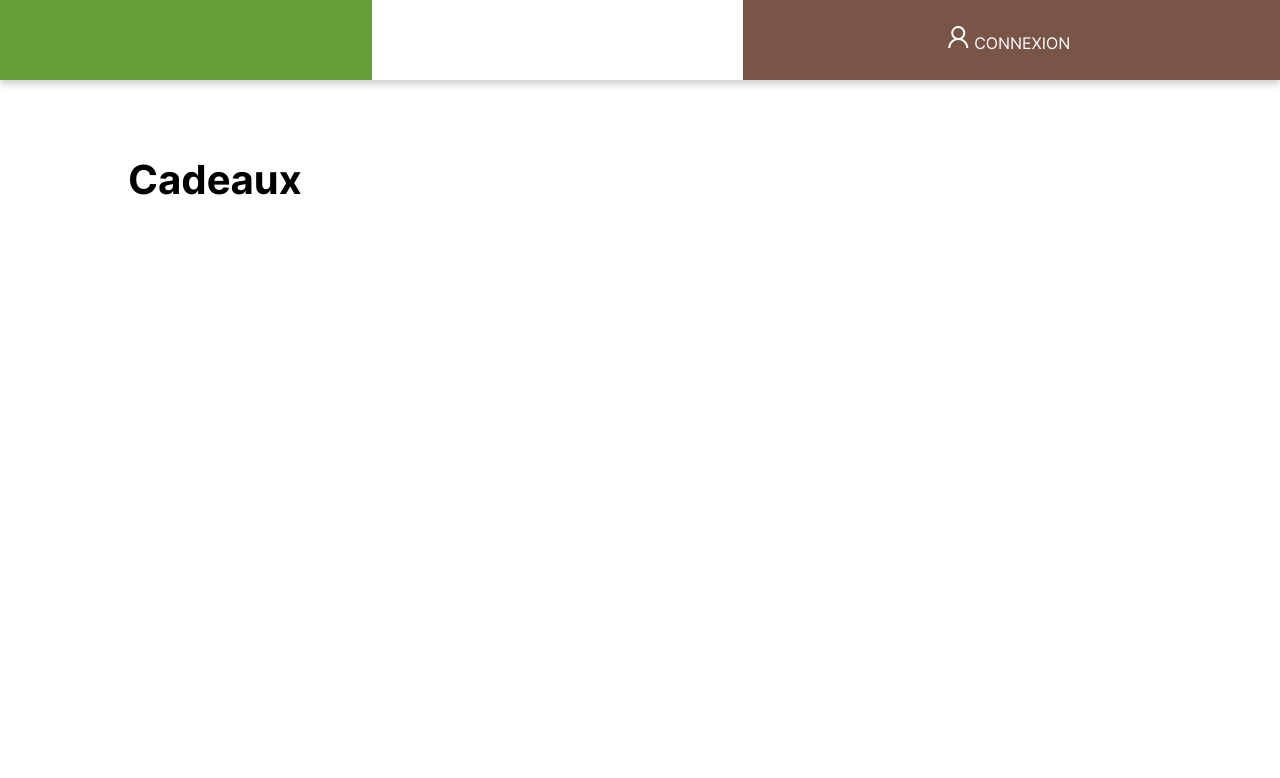
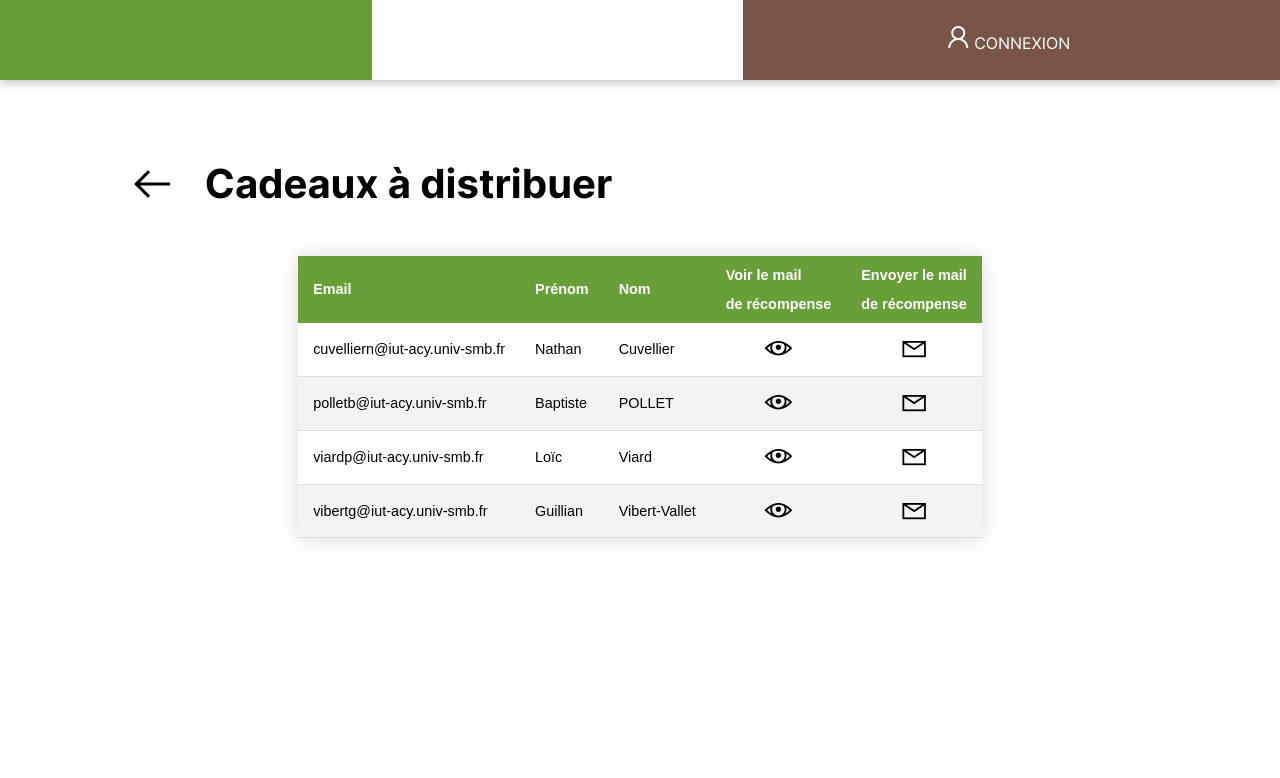
Before and after one commit to LPDIM-ANNECY/FindMe-Website, a Symfony app: template templates/gift/index.html.twig in a window 1280 px wide. Shown: the top 778 px of the page. Run offline with Twig, Linux system fonts and the light colour scheme; the template is opened without the code that fills it, so the values that code supplies are empty; some libraries are stand-ins or nearby versions.

Commit message:
add an HTML table and a preview of the gift message

```diff
--- a/assets/styles/app.scss
+++ b/assets/styles/app.scss
@@ -19,6 +19,7 @@
 @import "specifics/index";
 @import "specifics/auth";
 @import "specifics/admin";
+@import "specifics/gift";
 @import "specifics/nav";
 @import "specifics/itemList";
 @import "specifics/itemEdition";
--- /dev/null
+++ b/assets/styles/specifics/_gift.scss
@@ -0,0 +1,23 @@
+#modal-gift {
+    z-index: 999;
+    position: absolute;
+    width: 100%;
+    height: 100%;
+    background-color: #000000cc;
+
+    .container-modal {
+        position: absolute;
+        top: 50%;
+        left: 50%;
+        transform: translate(-50%, -50%);
+        background: #FFFFFF;
+        border-radius: 5px;
+        padding: 15px 30px;
+        width: 500px;
+        max-width: calc(100% - 50px);
+
+        .close {
+            float: right;
+        }
+    }
+}
--- a/templates/gift/index.html.twig
+++ b/templates/gift/index.html.twig
@@ -2,7 +2,106 @@
 
 {% extends 'layout/base.html.twig' %}
 {% block body %}
-    <div class="titleMenu">
-        <div class="title">{{ title }}</div>
+    <div id="modal-gift" class="d-none">
+        <div class="container-modal">
+            <i class="close las la-times la-2x cursor-pointer"></i>
+            <h3 class="mb-4">Message généré</h3>
+            <p class="message-preview-gift"></p>
+        </div>
     </div>
+
+
+    <div class="titleMenu mb-3">
+        <i class="las la-arrow-left" onclick="location='{{ path('index') }}'"></i>
+        <div class="title">{{ title }} à distribuer</div>
+    </div>
+
+    <table class="mx-auto mt-5">
+        <thead>
+            <tr>
+                <th>Email</th>
+                <th>Prénom</th>
+                <th>Nom</th>
+                <th>Voir le mail<br /><br />de récompense</th>
+                <th>Envoyer le mail<br /><br />de récompense</th>
+            </tr>
+        </thead>
+        <tbody>
+            <tr>
+                <td>cuvelliern@iut-acy.univ-smb.fr</td>
+                <td>Nathan</td>
+                <td>Cuvellier</td>
+                <td class="text-center"><i class="see-email las la-eye la-2x cursor-pointer"></i></td>
+                <td class="text-center"><i class="las la-envelope la-2x"></i></td>
+                <td class="d-none message-preview">
+                    Bonjour Nathan cuvellier,<br /><br />
+                    Vous venez de passer le niveau 4 !<br />
+                    <i class="las la-2x la-gift"></i>Venez à l'office du tourisme d'Annecy pour récuperer vos récompenses<i class="las la-2x la-gift"></i>
+                    <br /><br />
+                    <i class="text-muted">Ce message a été généré automatiquement. Merci de ne pas utiliser la fonction répondre à ce mail.</i>
+                </td>
+            </tr>
+            <tr>
+                <td>polletb@iut-acy.univ-smb.fr</td>
+                <td>Baptiste</td>
+                <td>POLLET</td>
+                <td class="text-center"><i class="see-email las la-eye la-2x cursor-pointer"></i></td>
+                <td class="text-center"><i class="las la-envelope la-2x cursor-pointer"></i></td>
+                <td class="d-none message-preview">
+                    Bonjour Baptiste POLLET,<br /><br />
+                    Vous venez de visiter 5 monuments !<br />
+                    <i class="las la-2x la-gift"></i>Venez à l'office du tourisme d'Annecy pour récuperer vos récompenses<i class="las la-2x la-gift"></i>
+                    <br /><br />
+                    <i class="text-muted">Ce message a été généré automatiquement. Merci de ne pas utiliser la fonction répondre à ce mail.</i>
+                </td>
+            </tr>
+            <tr>
+                <td>viardp@iut-acy.univ-smb.fr</td>
+                <td>Loïc</td>
+                <td>Viard</td>
+                <td class="text-center"><i class="see-email las la-eye la-2x cursor-pointer"></i></td>
+                <td class="text-center"><i class="las la-envelope la-2x cursor-pointer"></i></td>
+                <td class="d-none message-preview">
+                    Bonjour Loïc Viard,<br /><br />
+                    Vous venez de finir l'itinéraire "Au bord du lac" !<br />
+                    <i class="las la-2x la-gift"></i>Venez à l'office du tourisme d'Annecy pour récuperer vos récompenses<i class="las la-2x la-gift"></i>
+                    <br /><br />
+                    <i class="text-muted">Ce message a été généré automatiquement. Merci de ne pas utiliser la fonction répondre à ce mail.</i>
+                </td>
+            </tr>
+            <tr>
+                <td>vibertg@iut-acy.univ-smb.fr</td>
+                <td>Guillian</td>
+                <td>Vibert-Vallet</td>
+                <td class="text-center"><i class="see-email las la-eye la-2x cursor-pointer"></i></td>
+                <td class="text-center"><i class="las la-envelope la-2x cursor-pointer"></i></td>
+                <td class="d-none message-preview">
+                    Bonjour Loïc Viard,<br /><br />
+                    Vous venez de finir de franchir le cap des 15 km effectué avec notre application !<br />
+                    <i class="las la-2x la-gift"></i>Venez à l'office du tourisme d'Annecy pour récuperer vos récompenses<i class="las la-2x la-gift"></i>
+                    <br /><br />
+                    <i class="text-muted">Ce message a été généré automatiquement. Merci de ne pas utiliser la fonction répondre à ce mail.</i>
+                </td>
+            </tr>
+        </tbody>
+    </table>
+
+
 {% endblock %}
+
+{% block javascriptsCustom %}
+    <script>
+        document.querySelectorAll('.see-email').forEach(element =>  {
+            element.addEventListener('click', () => {
+                document.querySelector('#modal-gift .message-preview-gift').innerHTML = element.closest('tr').querySelector('.message-preview').innerHTML
+                document.querySelector('#modal-gift').classList.remove('d-none')
+            })
+        })
+
+        document.querySelectorAll('#modal-gift .close').forEach(element =>  {
+            element.addEventListener('click', () => {
+                element.closest('#modal-gift').classList.add('d-none')
+            })
+        })
+    </script>
+{% endblock %}
```
Also changed, not shown: public/assets/styles/app.css, 1 other file.
